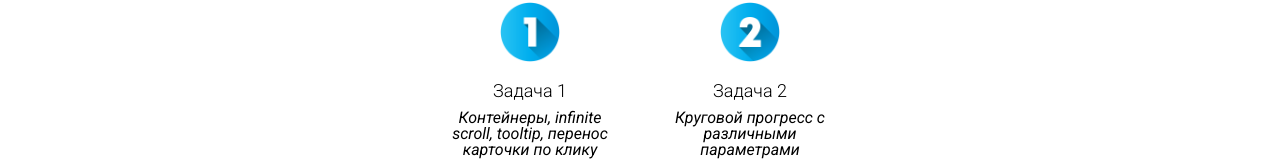
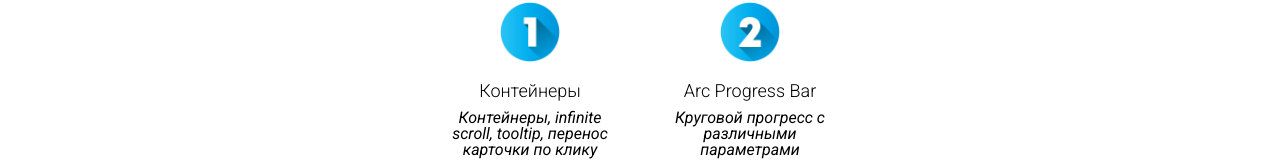
Before and after one commit to AKD47/test-task, a Vue app: page / in a window 1280 px wide. Shown: the part 331-499 px from the top of the page. Built offline with nearby package versions, Linux system fonts and the light colour scheme.

Commit message:
fix Home.vue titles

```diff
--- a/src/views/home/Home.vue
+++ b/src/views/home/Home.vue
@@ -2,11 +2,11 @@
   <div class="home">
     <div class="home__content">
       <task-card :image="require('@/assets/images/number-one.png')"
-                 title="Задача 1"
+                 title="Контейнеры"
                  description="Контейнеры, infinite scroll, tooltip, перенос карточки по клику"
                  route="/task1"/>
       <task-card :image="require('@/assets/images/number-2.png')"
-                 title="Задача 2"
+                 title="Arc Progress Bar"
                  description="Круговой прогресс с различными параметрами"
                  route="/task2"/>
     </div>
```
